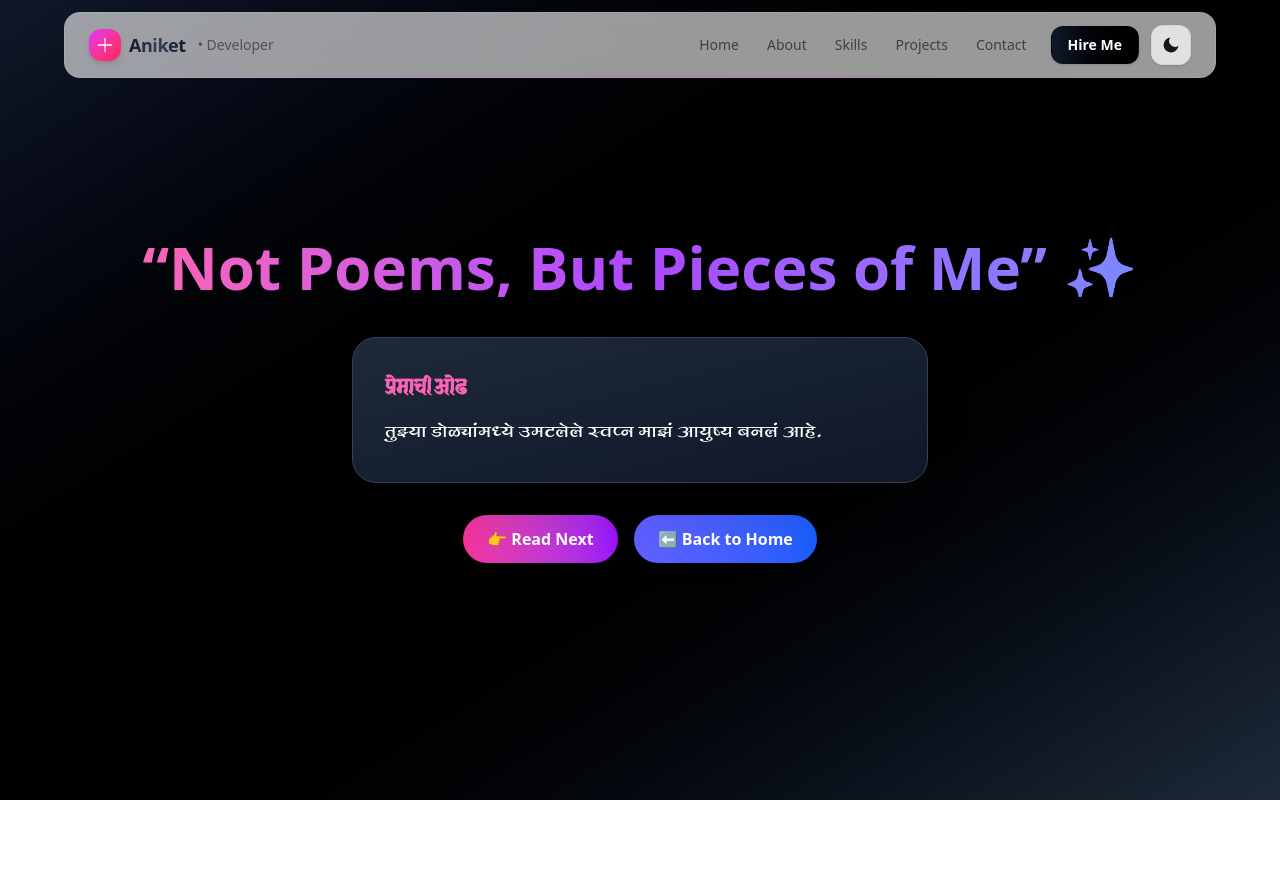
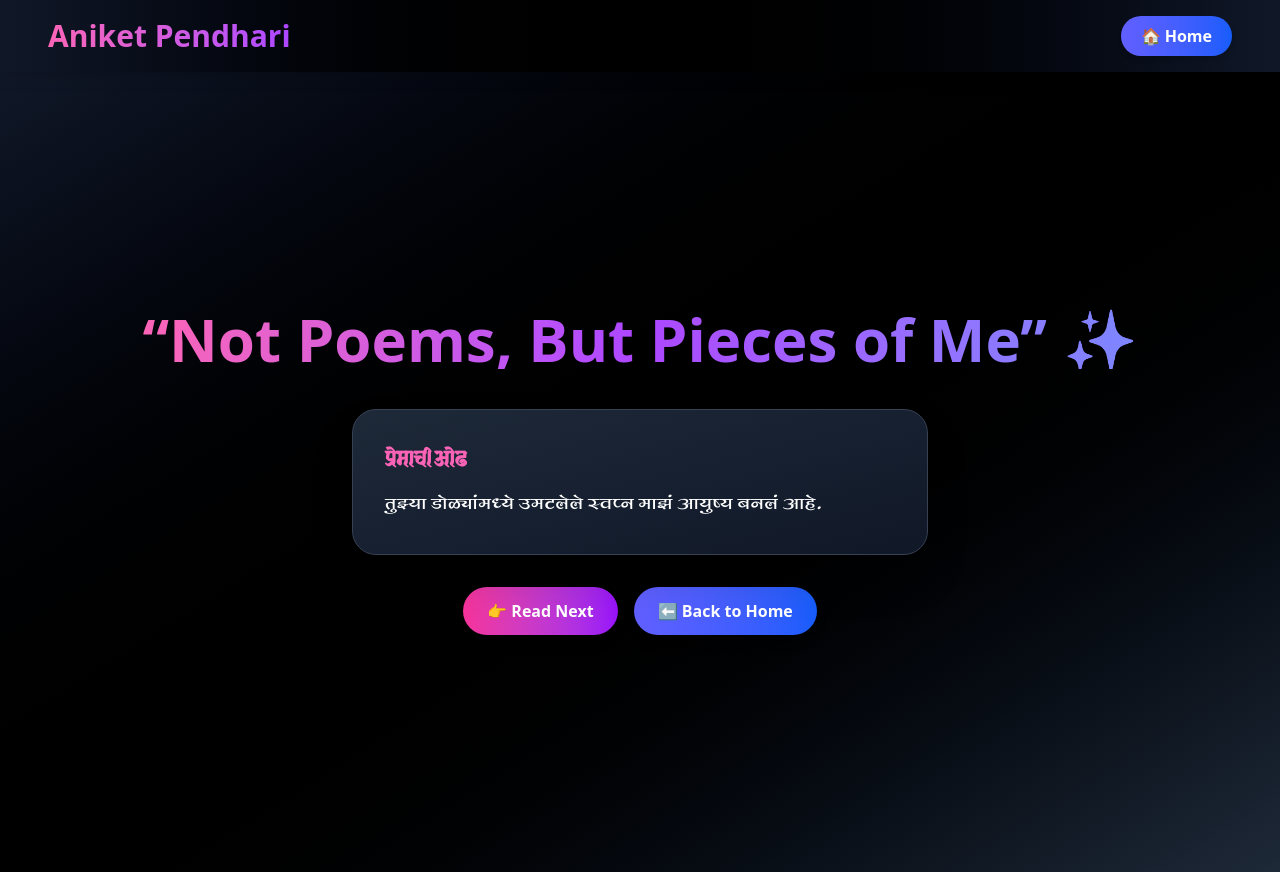
Before and after one commit to aniketArun/aniket-portfolio, a React (Vite) app: page /poems in a window 1280 px wide. Before the commit the page ends 800 px from the top, so only its background shows below. Built offline with nearby package versions, Linux system fonts and the light colour scheme.

Commit message:
refactor: add navigation

```diff
--- a/src/components/about/About.jsx
+++ b/src/components/about/About.jsx
@@ -4,7 +4,7 @@ import { motion } from "framer-motion"
 
 export default function AboutMe() {
   return (
-    <section className="w-full min-h-screen bg-gradient-to-b from-gray-900 via-black to-gray-900 flex items-center justify-center px-6 py-16">
+    <section id="about" className="w-full min-h-screen bg-gradient-to-b from-gray-900 via-black to-gray-900 flex items-center justify-center px-6 py-16">
       <motion.div
         initial={{ opacity: 0, y: 50 }}
         whileInView={{ opacity: 1, y: 0 }}
--- a/src/components/contact/Contact.jsx
+++ b/src/components/contact/Contact.jsx
@@ -5,7 +5,7 @@ import { Mail, Linkedin, Github, Coffee } from "lucide-react"
 
 export default function Contact() {
   return (
-    <section className="relative w-full min-h-screen bg-gradient-to-b from-black via-gray-900 to-black text-white flex flex-col items-center justify-center px-6 py-20">
+    <section id="contact" className="relative w-full min-h-screen bg-gradient-to-b from-black via-gray-900 to-black text-white flex flex-col items-center justify-center px-6 py-20">
 
       {/* Glowing background effect */}
       <div className="absolute inset-0 -z-10 bg-gradient-to-tr from-purple-700/30 via-pink-500/20 to-transparent blur-3xl" />
--- a/src/components/hero/Hero.jsx
+++ b/src/components/hero/Hero.jsx
@@ -2,12 +2,12 @@
 
 import { motion, AnimatePresence } from "framer-motion"
 import { useEffect, useState } from "react"
-
+import { useNavigate } from 'react-router-dom';
 const poems = [1, 2, 3, 4, 5]
 
 export default function Hero() {
   const [index, setIndex] = useState(0)
-
+  const navigate = useNavigate();
   // Auto-play carousel
   useEffect(() => {
     const timer = setInterval(() => {
@@ -17,7 +17,7 @@ export default function Hero() {
   }, [])
 
   return (
-    <section className="relative w-full min-h-[100vh] bg-gradient-to-b from-black via-gray-900 to-black text-white overflow-hidden">
+    <section id="home" className="relative w-full min-h-[100vh] bg-gradient-to-b from-black via-gray-900 to-black text-white overflow-hidden">
       {/* Hero Text */}
       <div className="sticky top-0 h-screen flex flex-col items-center justify-center text-center px-4 md:px-8">
         <motion.h1
@@ -130,14 +130,14 @@ export default function Hero() {
 
           {/* Button */}
           <motion.a
-            href="/poems"
             whileHover={{
               scale: 1.08,
               boxShadow: "0px 0px 20px rgba(236,72,153,0.8)",
             }}
             onClick={() => navigate("/poems")}
             whileTap={{ scale: 0.95 }}
-            className="px-6 py-3 rounded-2xl bg-gradient-to-r from-pink-500 via-purple-600 to-indigo-500 text-white font-semibold shadow-md transition-transform"
+            className="px-6 py-3 rounded-2xl bg-gradient-to-r from-pink-500 via-purple-600 to-indigo-500 text-white font-semibold shadow-md transition-transform hover:cursor-pointer"
+
           >
             ✨ Explore Poems →
           </motion.a>
--- a/src/components/hire-me/Hire-me.jsx
+++ b/src/components/hire-me/Hire-me.jsx
@@ -19,7 +19,7 @@ export default function HireMe() {
   }
 
   return (
-    <section className="relative w-full min-h-screen bg-gradient-to-br from-black via-gray-900 to-black text-white flex flex-col items-center justify-center px-6 py-20">
+    <section id="hire-me" className="relative w-full min-h-screen bg-gradient-to-br from-black via-gray-900 to-black text-white flex flex-col items-center justify-center px-6 py-20">
 
       {/* Background glow */}
       <div className="absolute inset-0 -z-10 bg-gradient-to-tr from-pink-500/30 via-purple-700/20 to-transparent blur-3xl" />
--- a/src/components/navbar/NavbarDefault.jsx
+++ b/src/components/navbar/NavbarDefault.jsx
@@ -33,9 +33,8 @@ export default function NavbarDefault() {
   return (
     <header className="fixed left-0 right-0 top-0 z-50 flex justify-center px-4 py-3">
       <nav
-        className={`relative w-full max-w-6xl rounded-2xl border border-white/10 bg-white/60 backdrop-blur-xl transition-all dark:border-white/10 dark:bg-neutral-900/60 ${
-          isScrolled ? "shadow-xl ring-1 ring-black/5 dark:ring-white/5" : ""
-        }`}
+        className={`relative w-full max-w-6xl rounded-2xl border border-white/10 bg-white/60 backdrop-blur-xl transition-all dark:border-white/10 dark:bg-neutral-900/60 ${isScrolled ? "shadow-xl ring-1 ring-black/5 dark:ring-white/5" : ""
+          }`}
         aria-label="Main navigation"
       >
         <div className="flex items-center justify-between px-4 py-3 sm:px-6">
@@ -46,44 +45,48 @@ export default function NavbarDefault() {
               </svg>
             </span>
             <span className="bg-gradient-to-r from-gray-900 via-gray-700 to-gray-900 bg-clip-text text-lg font-extrabold tracking-tight text-transparent dark:from-white dark:via-neutral-200 dark:to-white">
-              Aniket
+              Aniket P.
             </span>
             <span className="ml-1 hidden text-sm text-neutral-600 transition-colors group-hover:text-neutral-900 dark:text-neutral-400 dark:group-hover:text-white sm:inline">
-              • Developer
+              • Full Stack Developer
             </span>
           </a>
 
           <div className="hidden items-center gap-1 md:flex">
             {links.map((link) => (
-              <NavItem key={link.href} href={link.href} onClick={() => setOpen(false)}>
+              <NavItem
+                key={link.href}
+                href={link.href}
+                onClick={() => setOpen(false)}
+              >
                 {link.label}
               </NavItem>
             ))}
 
             <a
-              href="#contact"
+              href="#hire-me"
               className="ml-2 inline-flex items-center rounded-xl border border-black/5 bg-gradient-to-r from-gray-900 to-black px-4 py-2 text-sm font-semibold text-white shadow-sm transition hover:translate-y-[-1px] hover:shadow-md active:translate-y-0 dark:border-white/10"
             >
               <span>Hire Me</span>
             </a>
 
-            <button
+            {/* <button
               onClick={() => setIsDark((d) => !d)}
               aria-label="Toggle theme"
               className="ml-2 inline-flex h-10 w-10 items-center justify-center rounded-xl border border-black/5 bg-white/70 text-neutral-900 shadow-sm transition hover:bg-white dark:border-white/10 dark:bg-neutral-800 dark:text-white"
             >
               <ThemeIcon isDark={isDark} />
-            </button>
+            </button> */}
           </div>
 
           <div className="flex items-center gap-2 md:hidden">
-            <button
+            {/* <button
               onClick={() => setIsDark((d) => !d)}
               aria-label="Toggle theme"
               className="inline-flex h-10 w-10 items-center justify-center rounded-xl border border-black/5 bg-white/70 text-neutral-900 shadow-sm transition hover:bg-white dark:border-white/10 dark:bg-neutral-800 dark:text-white"
             >
               <ThemeIcon isDark={isDark} />
-            </button>
+            </button> */}
             <button
               onClick={() => setOpen((o) => !o)}
               aria-expanded={open}
@@ -155,9 +158,8 @@ function NavItem({ href, children, onClick }) {
     >
       <span>{children}</span>
       <span
-        className={`absolute inset-x-2 -bottom-0.5 h-[2px] origin-left scale-x-0 rounded-full bg-gradient-to-r from-fuchsia-500 via-pink-500 to-rose-500 transition-transform duration-300 ease-out group-hover:scale-x-100 ${
-          active ? "scale-x-100" : ""
-        }`}
+        className={`absolute inset-x-2 -bottom-0.5 h-[2px] origin-left scale-x-0 rounded-full bg-gradient-to-r from-fuchsia-500 via-pink-500 to-rose-500 transition-transform duration-300 ease-out group-hover:scale-x-100 ${active ? "scale-x-100" : ""
+          }`}
       />
     </a>
   )
@@ -167,19 +169,16 @@ function BurgerIcon({ open }) {
   return (
     <span className="relative block h-4 w-5">
       <span
-        className={`absolute left-0 top-0 h-[2px] w-full rounded-full bg-current transition-transform duration-300 ${
-          open ? "translate-y-[7px] rotate-45" : ""
-        }`}
+        className={`absolute left-0 top-0 h-[2px] w-full rounded-full bg-current transition-transform duration-300 ${open ? "translate-y-[7px] rotate-45" : ""
+          }`}
       />
       <span
-        className={`absolute left-0 top-1/2 h-[2px] w-full -translate-y-1/2 rounded-full bg-current transition-opacity duration-300 ${
-          open ? "opacity-0" : "opacity-100"
-        }`}
+        className={`absolute left-0 top-1/2 h-[2px] w-full -translate-y-1/2 rounded-full bg-current transition-opacity duration-300 ${open ? "opacity-0" : "opacity-100"
+          }`}
       />
       <span
-        className={`absolute bottom-0 left-0 h-[2px] w-full rounded-full bg-current transition-transform duration-300 ${
-          open ? "-translate-y-[7px] -rotate-45" : ""
-        }`}
+        className={`absolute bottom-0 left-0 h-[2px] w-full rounded-full bg-current transition-transform duration-300 ${open ? "-translate-y-[7px] -rotate-45" : ""
+          }`}
       />
     </span>
   )
--- /dev/null
+++ b/src/components/navbar/PoemsNavbar.jsx
@@ -0,0 +1,32 @@
+import { motion } from "framer-motion";
+import { Link } from "react-router-dom";
+
+export default function PoemsNavbar() {
+  return (
+    <motion.nav
+      initial={{ y: -50, opacity: 0 }}
+      animate={{ y: 0, opacity: 1 }}
+      transition={{ duration: 0.6 }}
+      className="sticky top-0 z-50 w-full px-6 md:px-12 py-4 bg-gradient-to-r from-gray-900 via-black to-gray-900 shadow-lg flex justify-between items-center"
+    >
+      {/* Left: Name / Logo */}
+      <motion.h1
+        whileHover={{ scale: 1.1 }}
+        className="text-xl sm:text-2xl md:text-3xl font-extrabold bg-gradient-to-r from-pink-400 to-purple-500 bg-clip-text text-transparent cursor-pointer"
+      >
+        Aniket Pendhari
+      </motion.h1>
+
+      {/* Right: Home Button */}
+      <Link to="/" className="group">
+        <motion.button
+          whileHover={{ scale: 1.1, rotate: -2 }}
+          whileTap={{ scale: 0.95 }}
+          className="px-4 sm:px-5 py-2 rounded-full font-semibold text-white bg-gradient-to-r from-indigo-500 to-blue-600 shadow-md group-hover:shadow-xl transition text-sm sm:text-base"
+        >
+          🏠 Home
+        </motion.button>
+      </Link>
+    </motion.nav>
+  );
+}
--- a/src/components/poems/Poems.jsx
+++ b/src/components/poems/Poems.jsx
@@ -1,7 +1,7 @@
 import { useState } from "react";
 import { motion, AnimatePresence } from "framer-motion";
 import { Link } from "react-router-dom";
-import NavbarDefault from "../navbar/NavbarDefault";
+import PoemsNavbar from "../navbar/PoemsNavbar";
 
 export default function Poems() {
     const poems = [
@@ -116,7 +116,7 @@ unique असलो जरी तिच्यासाठी मी..
 
     return (
         <>
-            <NavbarDefault />
+            <PoemsNavbar />
             <div className="min-h-screen flex flex-col justify-center items-center px-4 py-10 bg-gradient-to-br from-gray-900 via-black to-gray-800 text-white">
                 {/* Heading */}
                 <motion.h1
--- a/src/components/project/Project.jsx
+++ b/src/components/project/Project.jsx
@@ -25,7 +25,7 @@ const projects = [
 
 export default function Projects() {
     return (
-        <section className="w-full min-h-screen bg-gradient-to-b from-gray-900 via-black to-gray-900 flex items-center justify-center px-6 py-20">
+        <section id="projects" className="w-full min-h-screen bg-gradient-to-b from-gray-900 via-black to-gray-900 flex items-center justify-center px-6 py-20">
             <div className="max-w-7xl w-full">
                 {/* Section Title */}
                 <motion.h2
--- a/src/components/skills/Skills.jsx
+++ b/src/components/skills/Skills.jsx
@@ -33,7 +33,7 @@ const skills = [
 
 export default function Skills() {
   return (
-    <section className="w-full min-h-screen bg-gradient-to-b from-black via-gray-900 to-black flex items-center justify-center px-6 py-20">
+    <section id="skills" className="w-full min-h-screen bg-gradient-to-b from-black via-gray-900 to-black flex items-center justify-center px-6 py-20">
       <div className="max-w-6xl w-full">
         {/* Section Title */}
         <motion.h2
```
